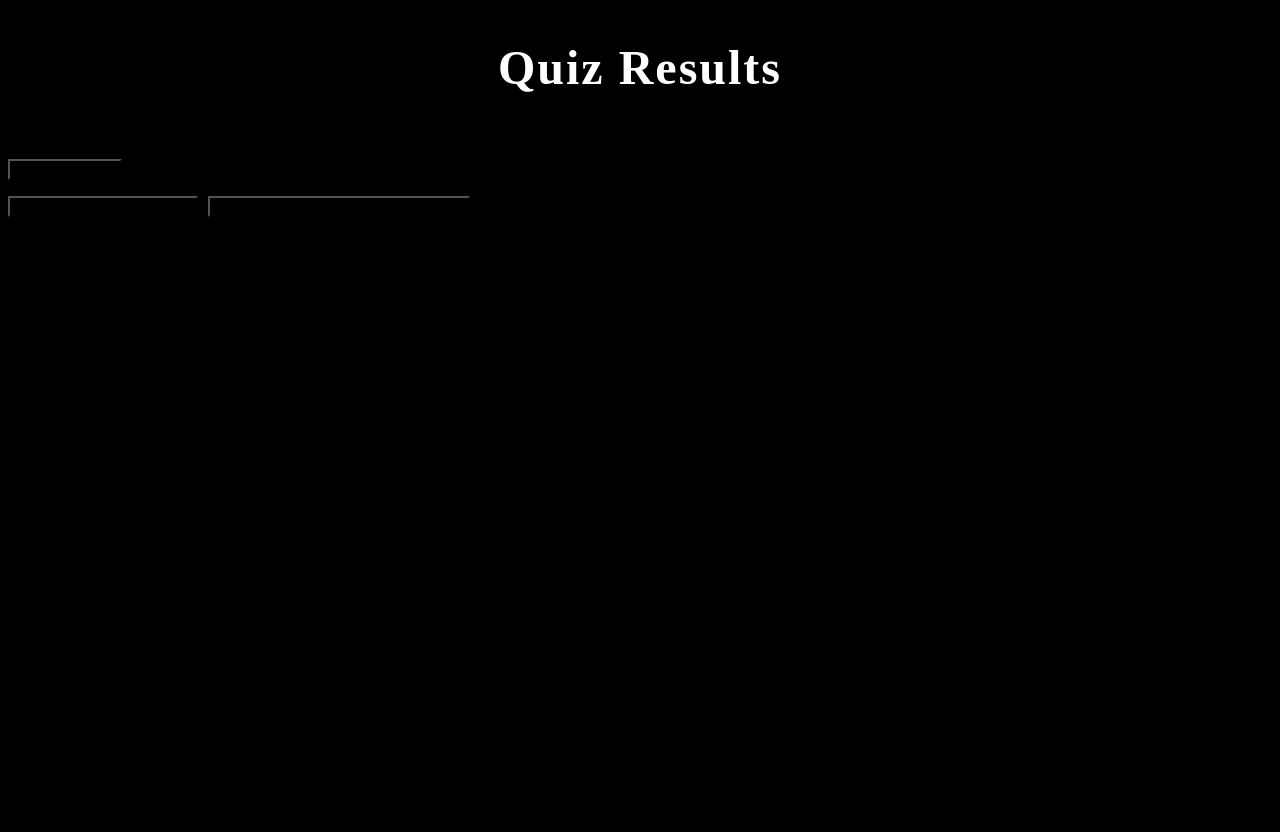
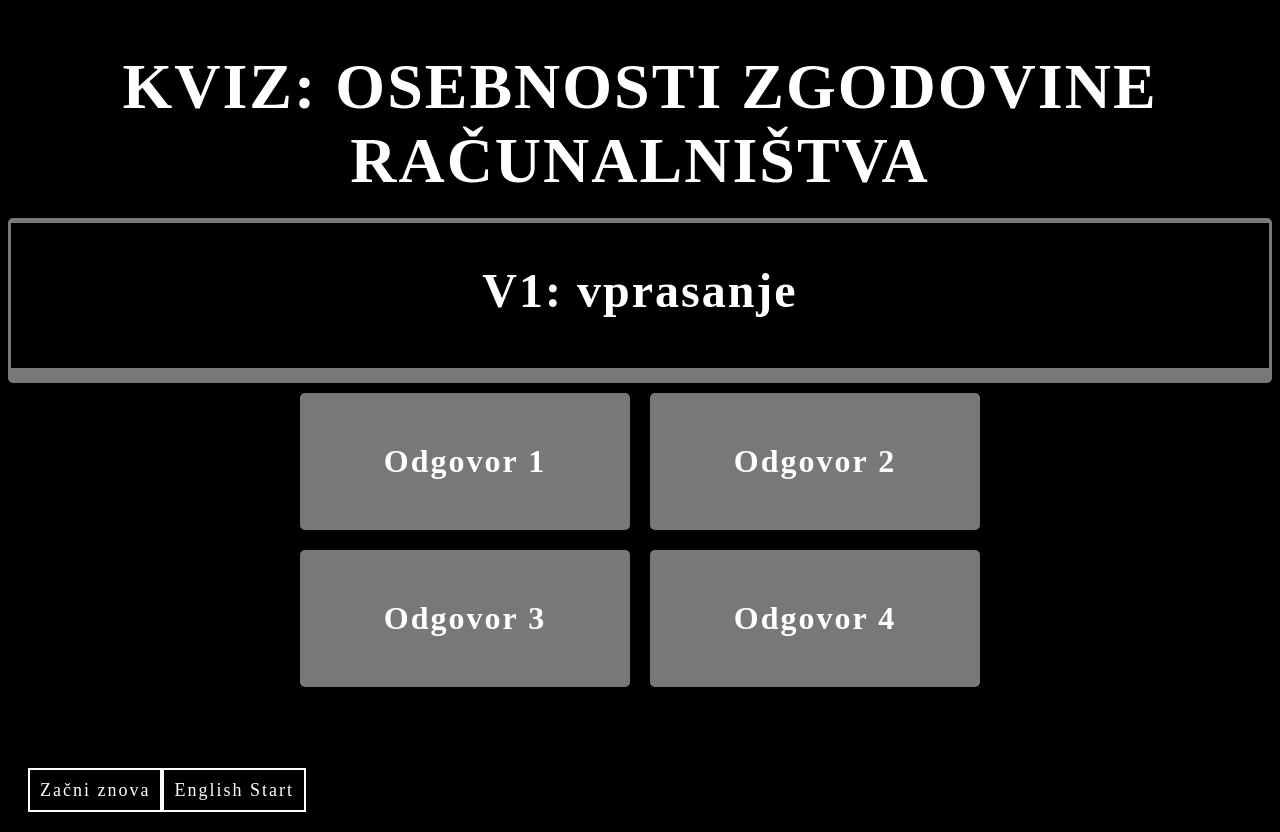
Before and after one commit to VasjaMR/Muzej-kviz, a plain HTML site: page index.html in a window 1280 px wide. Before the commit the page ends 800 px from the top, so only its background shows below. Drawn offline with Linux system fonts and the light colour scheme; files that its build step writes are made by us from their sources; a web font is replaced by a local one.

Commit message:
Add files via upload

```diff
--- a/index.html
+++ b/index.html
@@ -1,29 +1,46 @@
 <!DOCTYPE html>
 <html lang="en">
 <head>
-  <meta charset="UTF-8">
-  <meta name="viewport" content="width=device-width, initial-scale=1.0">
-  <title>Quiz</title>
-  <link rel="stylesheet" href="/css/style.css">
+    <meta charset="UTF-8">
+    <meta name="viewport" content="width=device-width, initial-scale=1.0">
+    <link rel="stylesheet" href="/css/style.css">
+    <title>Document</title>
 </head>
 <body>
-  <div id="question-counter"></div>
-  <div id="quiz-container">
-    <div id="question-box"></div>
-    <div id="options-container"></div>
-    <div id="answer-status"></div>
-    <div id="result-container">
-      <h2 id="quiz-results-header">Quiz Results</h2>
-      <p id="result-message"></p>
-      <button onclick="restartQuiz()">Restart Quiz</button>
+    <div class="Naslov">
+        <h1>Kviz: Osebnosti zgodovine računalništva</h1>
     </div>
-
-    <div id="bottom-buttons">
-      <button onclick="restartQuiz('en')">Restart Quiz (English)</button>
-      <button onclick="restartQuiz('sl')">Ponovno začni kviz (Slovenian)</button>
+    <div class="vprasanje">
+        <h2>V1: vprasanje</h1>
     </div>
-
-
-  <script src="/JS/script.js"></script>
+    <div class="gumbi1">
+        <div class="gumbi1_zgoraj">
+            <div id="gumb1">
+                <a href="" class="g1">Odgovor 1</a>
+            </div>
+            <div id="gumb2">
+                <a href="" class="g1">Odgovor 2</a>
+            </div>
+        </div>
+        <div class="gumbi1_spodaj">
+            <div id="gumb3">
+                <a href="" class="g1">Odgovor 3</a>
+            </div>
+            <div id="gumb4">
+                <a href="" class="g1">Odgovor 4</a>
+            </div>
+        </div>
+    </div>
 </body>
+<footer>
+    <div class="gumbi2">
+        <div id="gumb5">
+            <a href="" class="g2">Začni znova</a>
+        </div>
+        <div id="gumb6">
+            <a href="" class="g2">English Start</a>
+        </div>
+    </div>
+</footer>
+<script src="/js/script.js"></script>
 </html>
```
